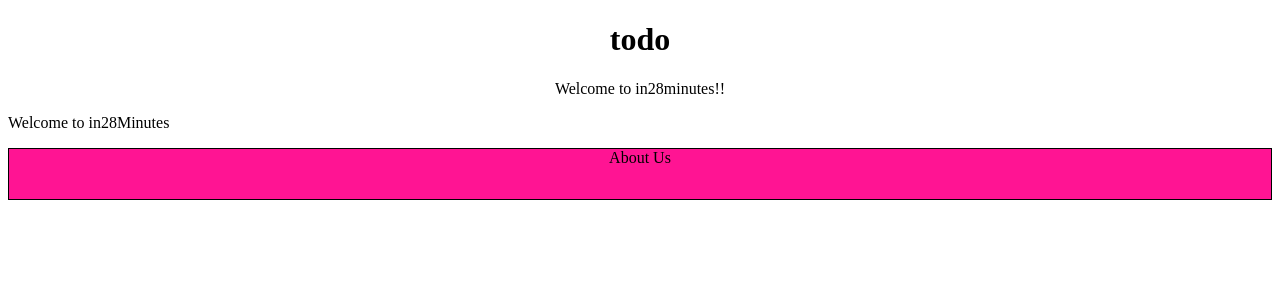
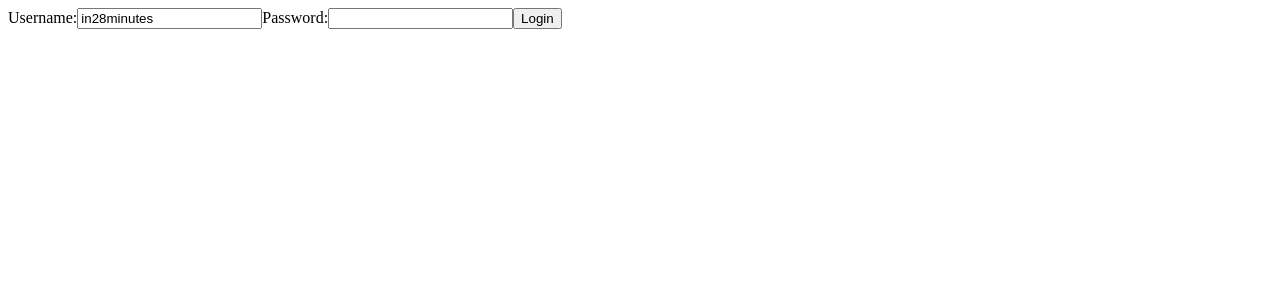
Before and after one commit to iherridge0/angular-todo, an Angular app: page / in a window 1280 px wide. Shown: the top 300 px of the page. Built offline with nearby package versions, Linux system fonts and the light colour scheme.

Commit message:
Implemented the basic routes component.. also implemented a error component and added the default and error routes

```diff
--- a/src/app/app-routing.module.ts
+++ b/src/app/app-routing.module.ts
@@ -1,7 +1,15 @@
 import { NgModule } from '@angular/core';
 import { Routes, RouterModule } from '@angular/router';
+import { ErrorComponent } from './error/error.component';
+import { LoginComponent } from './login/login.component';
+import { WelcomeComponent } from './welcome/welcome.component';
 
-const routes: Routes = [];
+const routes: Routes = [
+  { path: '', component: LoginComponent },
+  { path: 'welcome', component: WelcomeComponent },
+  { path: 'login', component: LoginComponent },
+  { path: '**', component: ErrorComponent }
+];
 
 @NgModule({
   imports: [RouterModule.forRoot(routes)],
--- a/src/app/app.component.html
+++ b/src/app/app.component.html
@@ -1,7 +1 @@
-<div style="text-align: center">
-  <h1>{{title}}</h1>
-  {{message}}
-</div>
-<app-welcome></app-welcome>
-<app-footer></app-footer>
 <router-outlet></router-outlet>
--- /dev/null
+++ b/src/app/error/error.component.html
@@ -0,0 +1 @@
+<p>{{errorMessage}}</p>
--- /dev/null
+++ b/src/app/error/error.component.ts
@@ -0,0 +1,17 @@
+import { Component, OnInit } from '@angular/core';
+
+@Component({
+  selector: 'app-error',
+  templateUrl: './error.component.html',
+  styleUrls: ['./error.component.css']
+})
+export class ErrorComponent implements OnInit {
+
+  errorMessage = 'An error has occured'
+
+  constructor() { }
+
+  ngOnInit(): void {
+  }
+
+}
--- a/src/app/footer/footer.component.css
+++ b/src/app/footer/footer.component.css
@@ -6,6 +6,4 @@
     background-color: deeppink;
     position: relative;
     left: auto;
-    bottom: auto;
-
  }
--- a/src/app/login/login.component.html
+++ b/src/app/login/login.component.html
@@ -1 +1,13 @@
-<p>login works!</p>
+<small *ngIf='invalidLogin'>{{errorMessage}}</small>
+
+<div class="login">
+    <label for="username">Username:</label>
+    <input type="text" id="username" [(ngModel)]="username">
+
+    <label for="password">Password:</label>
+    <input type="password" id="password" [(ngModel)]="password">
+
+    <button (click)="handleLogin()">Login</button>
+
+
+</div>
--- a/src/app/login/login.component.ts
+++ b/src/app/login/login.component.ts
@@ -7,9 +7,20 @@
 })
 export class LoginComponent implements OnInit {
 
+  username = 'in28minutes';
+  password = '';
+  errorMessage = 'Invalid Login';
+  invalidLogin = false;
+
   constructor() { }
 
   ngOnInit(): void {
   }
 
+  handleLogin() {
+    if (this.username === '')
+      this.invalidLogin = true;
+    else
+      this.invalidLogin = false;
+  }
 }
```
Also changed, not shown: src/app/app.module.ts (+6 -2 lines), src/app/error/error.component.css (added), 1 other file (tests, documents, lock files or other folders).
